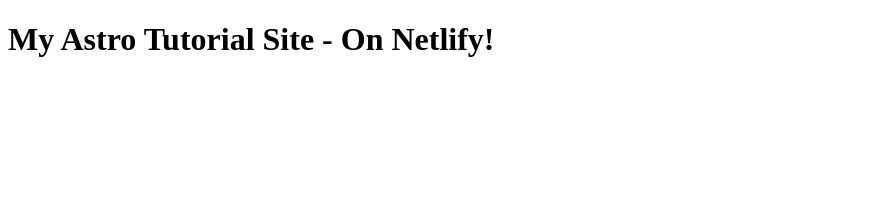
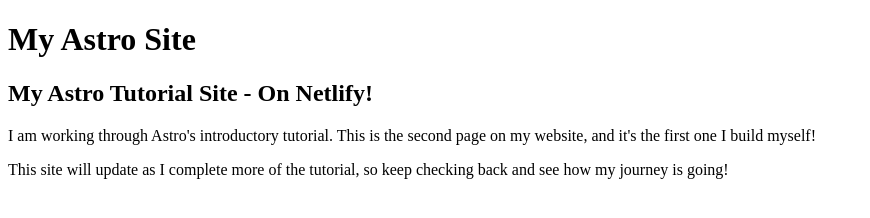
Before and after one commit to kengregson/astro_tutorial, an Astro site: page /about in a window 1280 px wide. Shown: the whole page, without its empty margins (0-870 px from the left). Built offline with nearby package versions, Linux system fonts and the light colour scheme; Astro itself is replaced by a stand-in of ours.

Commit message:
add about page content

```diff
--- a/src/pages/about.astro
+++ b/src/pages/about.astro
@@ -11,6 +11,11 @@
 		<title>Astro</title>
 	</head>
 	<body>
-		<h1>My Astro Tutorial Site - On Netlify!</h1>
+		<h1>My Astro Site</h1>
+        <h2>My Astro Tutorial Site - On Netlify!</h2>
+
+        <p>I am working through Astro's introductory tutorial. This is the second page on my website, and it's the first one I build myself!</p>
+
+        <p>This site will update as I complete more of the tutorial, so keep checking back and see how my journey is going!</p>
 	</body>
 </html>
```
